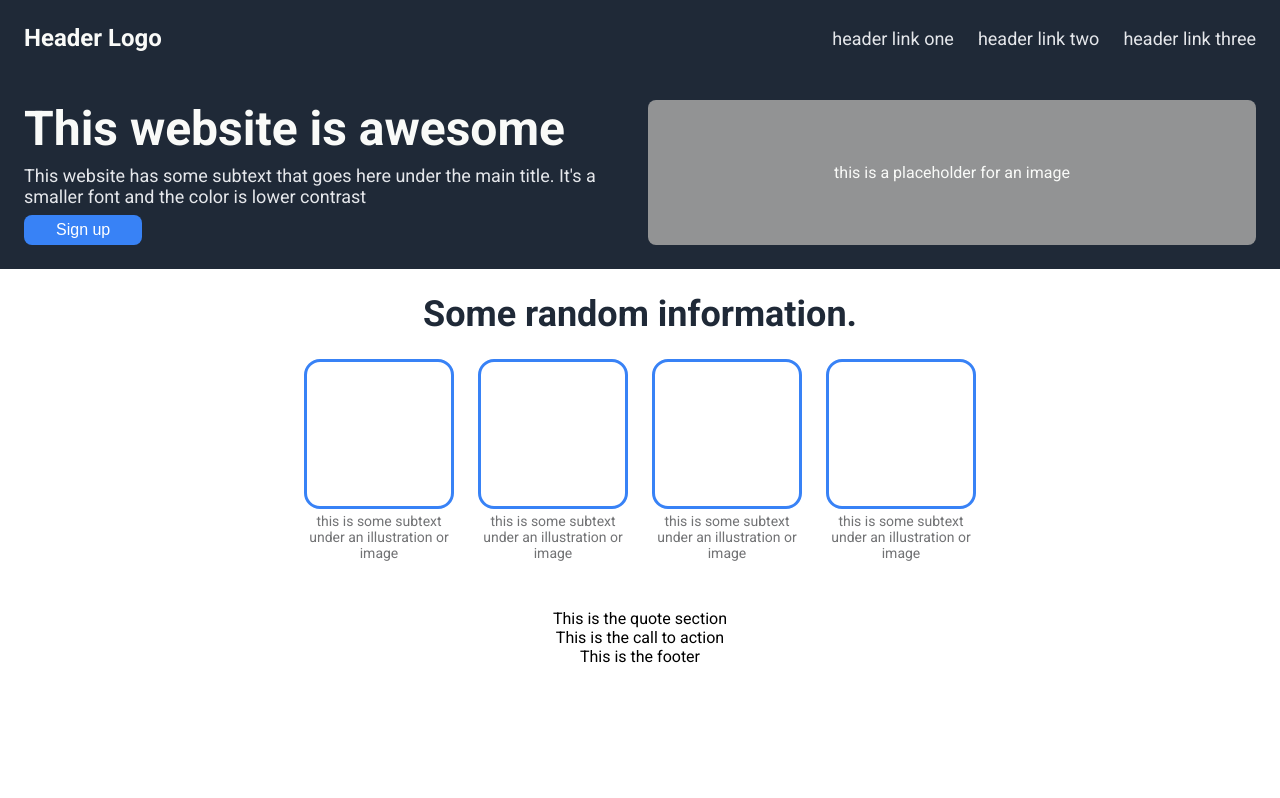
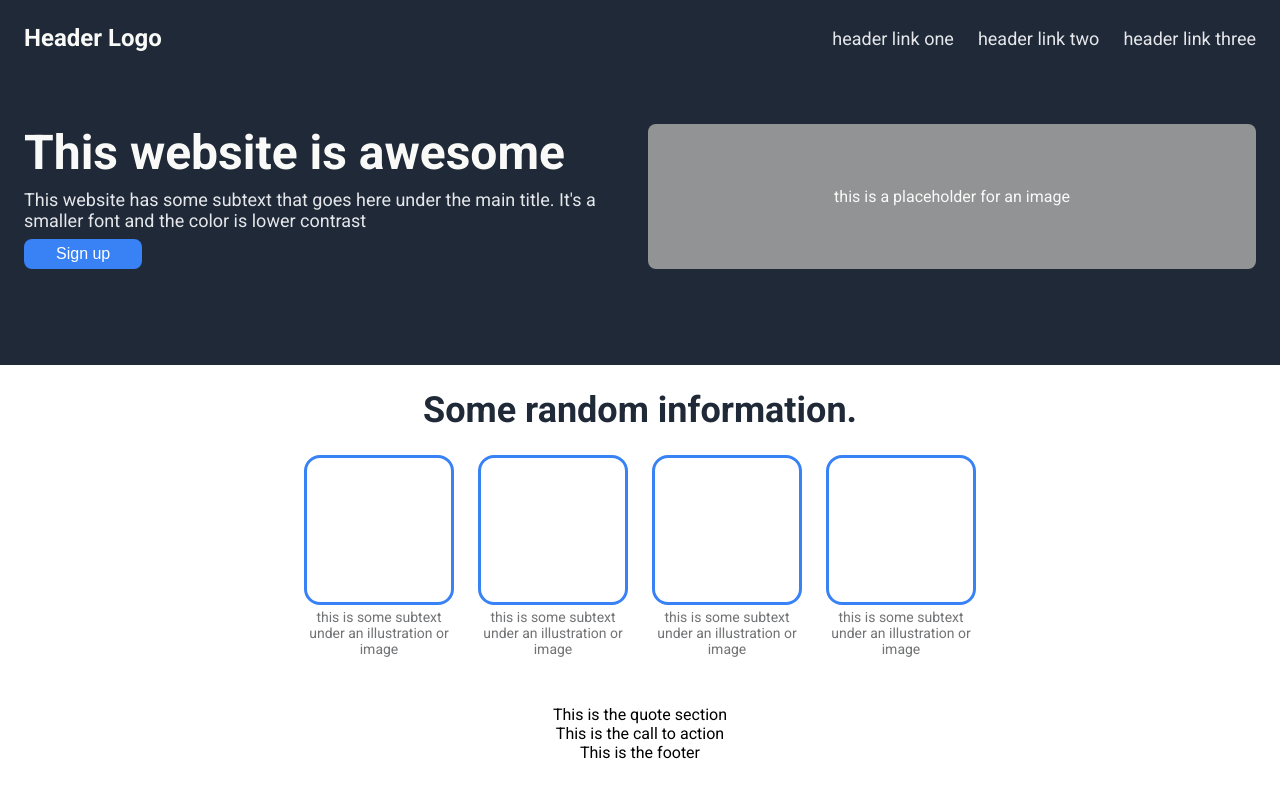
Before and after one commit to samtphillips/odin-landing-page, a plain HTML site: page index.html in a window 1280 px wide. Drawn offline with Linux system fonts and the light colour scheme.

Commit message:
More padding around the hero section

```diff
--- a/style.css
+++ b/style.css
@@ -89,7 +89,7 @@ button {
     display: flex;
     justify-content: space-between;
     align-items: stretch;
-    padding: 24px;
+    padding: 48px 24px 96px 24px;
     gap: 16px;
 }
 
```
